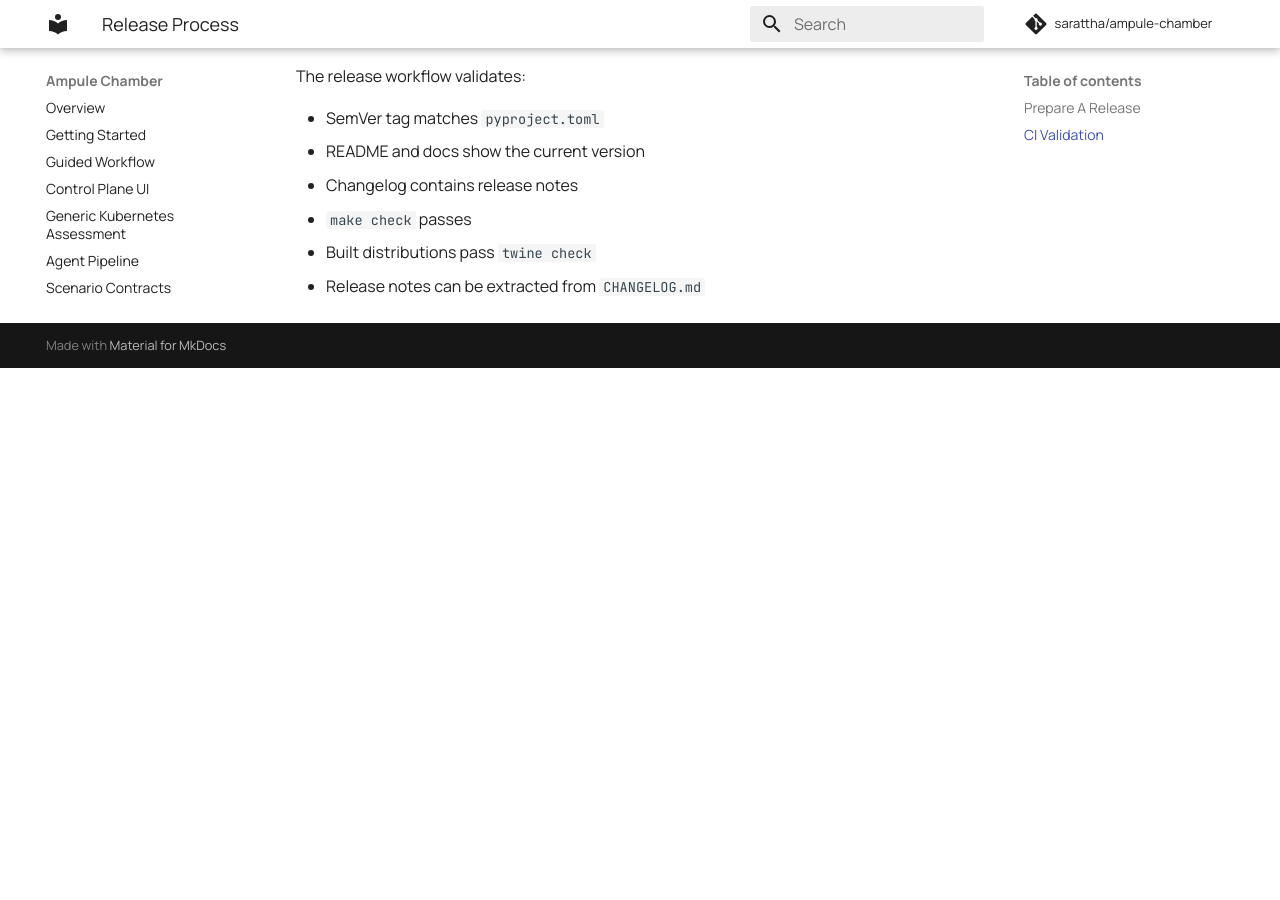
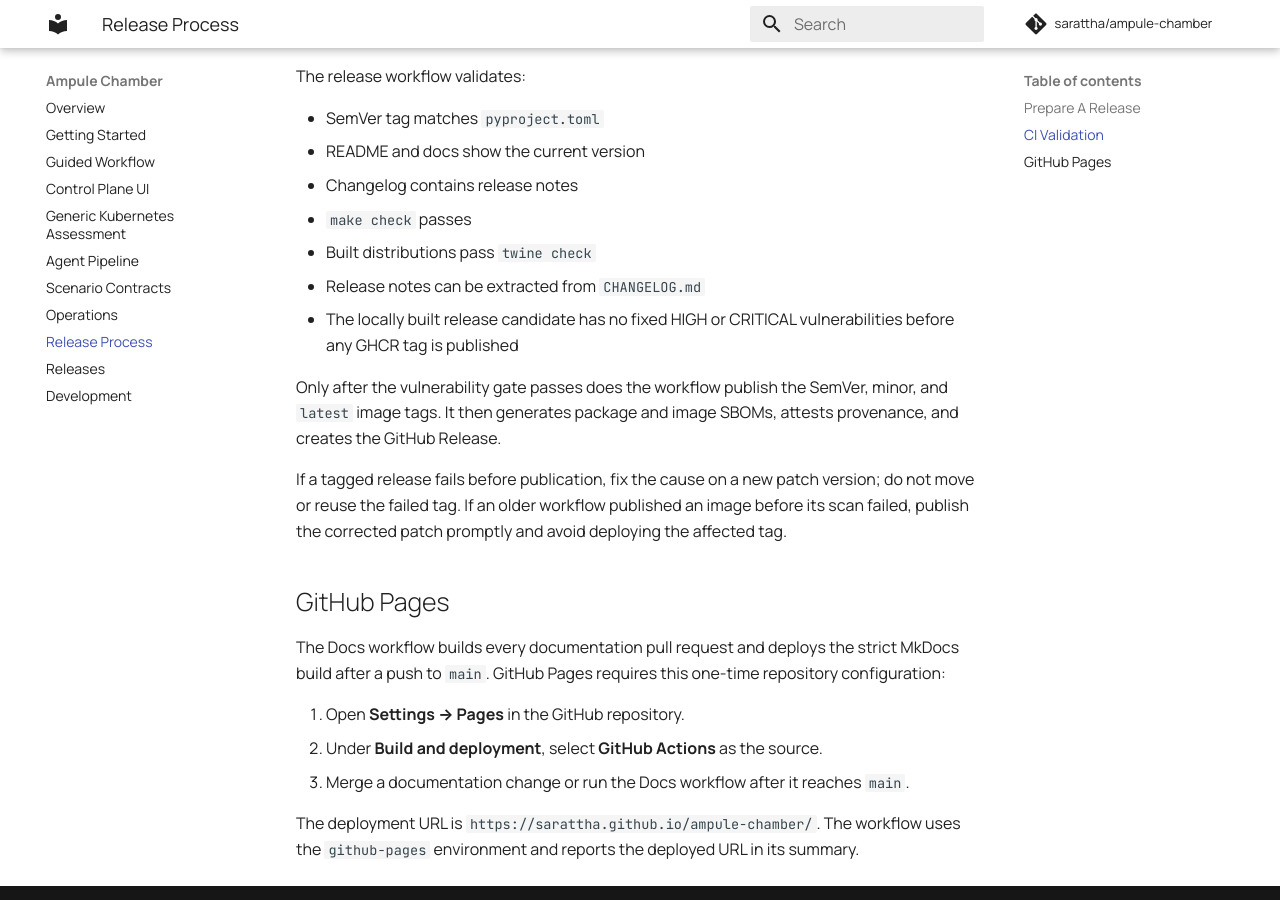
Before and after one commit to sarattha/ampule-chamber, an MkDocs documentation site: the page built from docs/release-process.md, in a window 1280 px wide and 900 px high, scrolled down 622 px. Built offline with MkDocs 1.6.1 and Material for MkDocs 9.7.7, drawn with Linux system fonts in a browser that asks for light colours; comment, search, counter and statistics services are not loaded; before the commit the page ends 990 px from its top, so only the background shows below that.

Commit message:
fix release image security gate

```diff
--- a/docs/release-process.md
+++ b/docs/release-process.md
@@ -30,3 +30,28 @@
 - `make check` passes
 - Built distributions pass `twine check`
 - Release notes can be extracted from `CHANGELOG.md`
+- The locally built release candidate has no fixed HIGH or CRITICAL
+  vulnerabilities before any GHCR tag is published
+
+Only after the vulnerability gate passes does the workflow publish the SemVer,
+minor, and `latest` image tags. It then generates package and image SBOMs,
+attests provenance, and creates the GitHub Release.
+
+If a tagged release fails before publication, fix the cause on a new patch
+version; do not move or reuse the failed tag. If an older workflow published an
+image before its scan failed, publish the corrected patch promptly and avoid
+deploying the affected tag.
+
+## GitHub Pages
+
+The Docs workflow builds every documentation pull request and deploys the
+strict MkDocs build after a push to `main`. GitHub Pages requires this one-time
+repository configuration:
+
+1. Open **Settings → Pages** in the GitHub repository.
+2. Under **Build and deployment**, select **GitHub Actions** as the source.
+3. Merge a documentation change or run the Docs workflow after it reaches
+   `main`.
+
+The deployment URL is `https://sarattha.github.io/ampule-chamber/`. The workflow
+uses the `github-pages` environment and reports the deployed URL in its summary.
--- a/pyproject.toml
+++ b/pyproject.toml
@@ -4,7 +4,7 @@
 
 [project]
 name = "ampule-chamber"
-version = "1.5.0"
+version = "1.5.1"
 description = "Production-ready agent-driven reliability testing chamber for Kubernetes services."
 readme = "README.md"
 requires-python = ">=3.11"
```
Also changed, not shown: CHANGELOG.md (+21 -0 lines), README.md (+4 -3 lines), docs/index.md (+4 -3 lines), docs/releases.md (+13 -0 lines), 14 other files.
